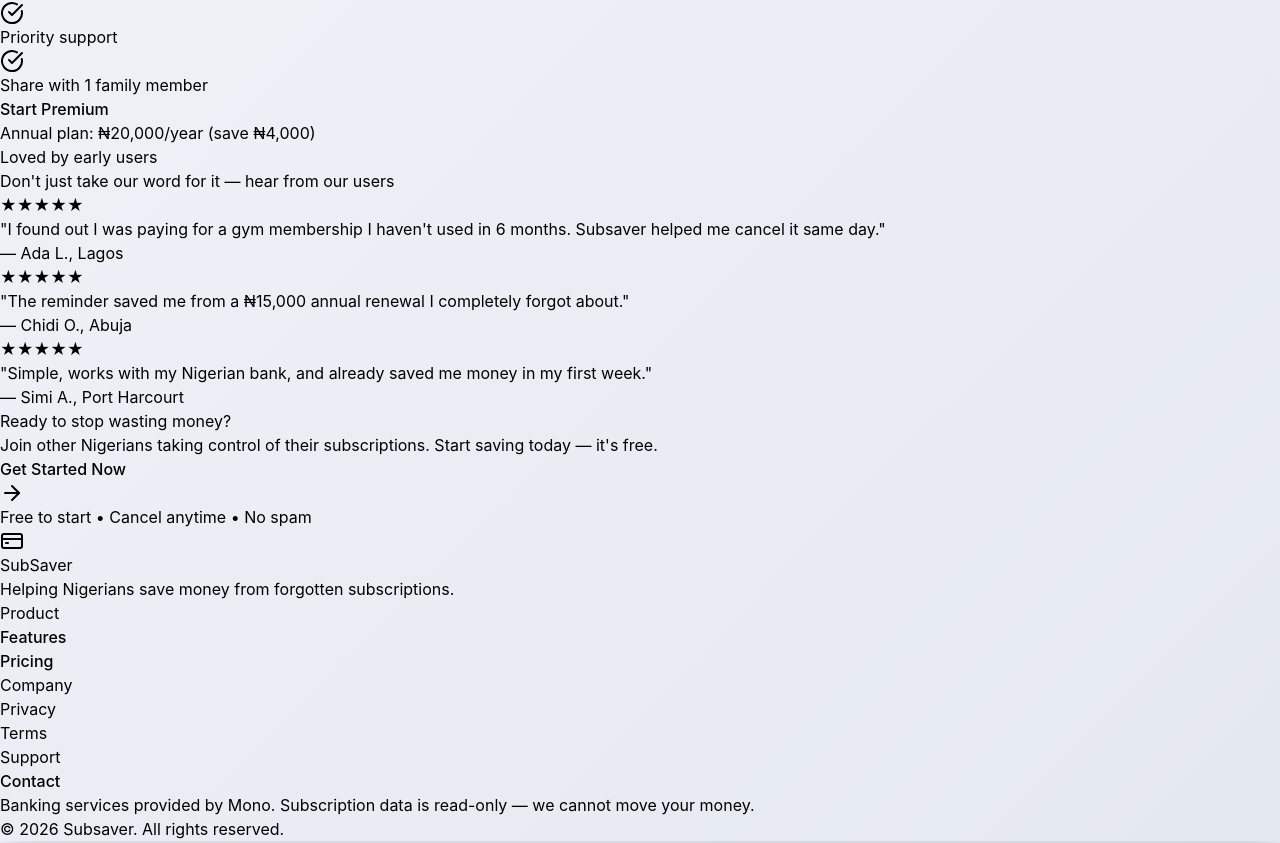
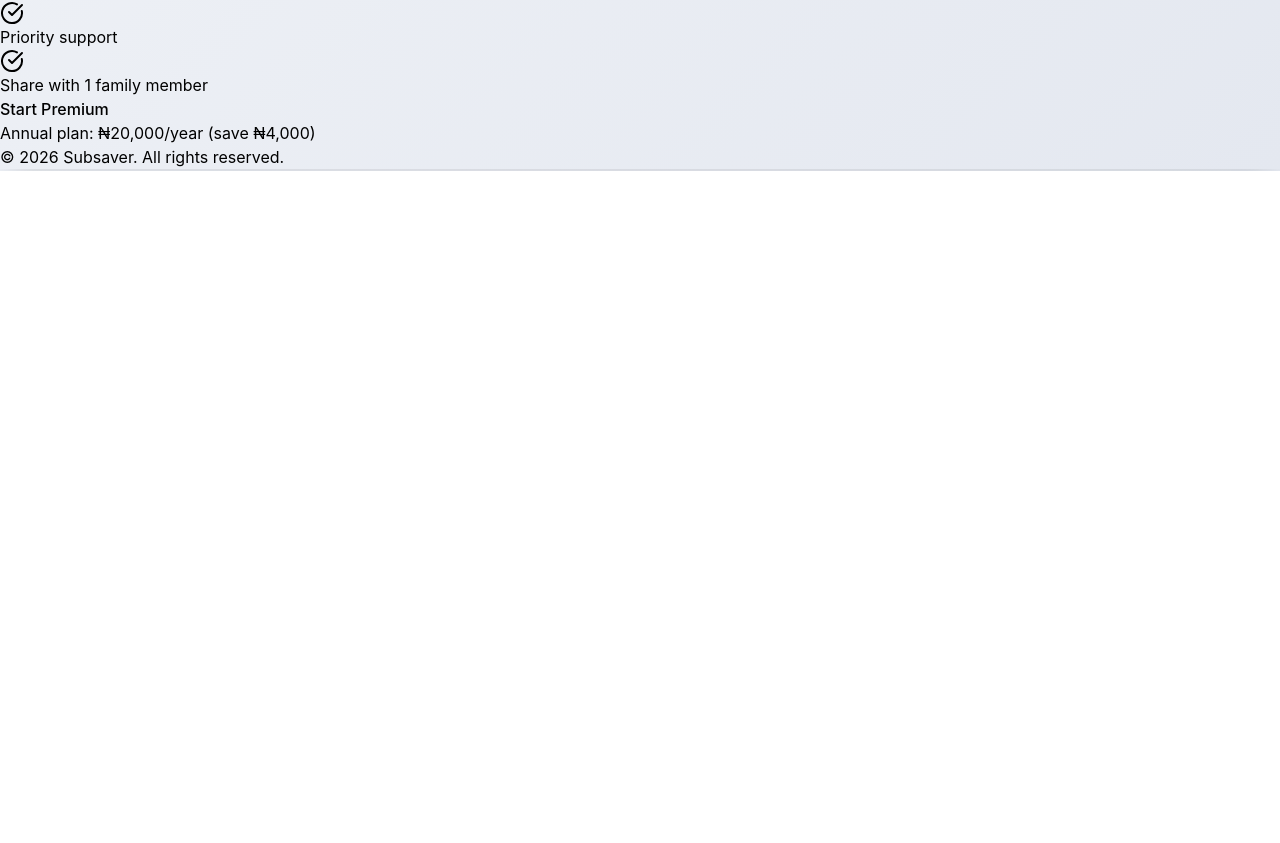
Before and after one commit to olusegun-sys/subsaver-frontend, a React (Vite) app: page / in a window 1280 px wide. Shown: the part 1371-2214 px from the top of the page. After the commit the page ends 1542 px from the top, so only its background shows below. Built offline with nearby package versions, Linux system fonts and the light colour scheme.

Commit message:
Complete LandingPage with all sections

```diff
--- a/src/pages/LandingPage.jsx
+++ b/src/pages/LandingPage.jsx
@@ -1,23 +1,5 @@
 import { useNavigate } from 'react-router-dom';
-import {
-  CreditCard,
-  ArrowRight,
-  CheckCircle,
-  Wallet,
-  Eye,
-  Zap,
-  Sparkles,
-  Users,
-  Shield,
-  TrendingUp,
-  Bell,
-  Star,
-  Menu,
-  X,
-  Twitter,
-  Instagram,
-  Facebook
-} from 'lucide-react';
+import { CreditCard, ArrowRight, CheckCircle, Wallet, Eye, Zap, Sparkles, Users, Shield, TrendingUp, Bell, Star, Menu, X } from 'lucide-react';
 import { useState } from 'react';
 
 export default function LandingPage() {
@@ -38,7 +20,6 @@
 
   return (
     <div className="min-h-screen bg-white">
-      {/* Navigation */}
       <nav className="bg-white/95 backdrop-blur-sm shadow-sm sticky top-0 z-50 border-b border-gray-100">
         <div className="max-w-7xl mx-auto px-4 sm:px-6 lg:px-8">
           <div className="flex justify-between items-center h-16">
@@ -46,31 +27,23 @@
               <div className="bg-gradient-to-r from-blue-600 to-blue-500 p-1.5 rounded-xl">
                 <CreditCard className="w-5 h-5 text-white" />
               </div>
-              <span className="text-xl font-bold bg-gradient-to-r from-gray-800 to-gray-600 bg-clip-text text-transparent">
-                SubSaver
-              </span>
+              <span className="text-xl font-bold bg-gradient-to-r from-gray-800 to-gray-600 bg-clip-text text-transparent">SubSaver</span>
             </div>
-
             <div className="hidden md:flex items-center gap-8">
               <button onClick={() => scrollToSection('features')} className="text-gray-600 hover:text-blue-600 transition font-medium">Features</button>
               <button onClick={() => scrollToSection('how-it-works')} className="text-gray-600 hover:text-blue-600 transition font-medium">How It Works</button>
               <button onClick={() => scrollToSection('pricing')} className="text-gray-600 hover:text-blue-600 transition font-medium">Pricing</button>
               <button onClick={() => scrollToSection('testimonials')} className="text-gray-600 hover:text-blue-600 transition font-medium">Testimonials</button>
             </div>
-
             <div className="hidden md:flex items-center gap-3">
               <button onClick={handleGetStarted} className="text-gray-600 hover:text-gray-900 transition font-medium">Log in</button>
-              <button onClick={handleGetStarted} className="bg-gradient-to-r from-blue-600 to-blue-500 text-white px-6 py-2 rounded-xl font-semibold hover:shadow-lg hover:scale-105 transition-all duration-300">
-                Get Started
-              </button>
+              <button onClick={handleGetStarted} className="bg-gradient-to-r from-blue-600 to-blue-500 text-white px-6 py-2 rounded-xl font-semibold hover:shadow-lg hover:scale-105 transition-all duration-300">Get Started</button>
             </div>
-
             <button onClick={() => setMobileMenuOpen(!mobileMenuOpen)} className="md:hidden p-2 rounded-lg hover:bg-gray-100 transition">
               {mobileMenuOpen ? <X className="w-6 h-6 text-gray-600" /> : <Menu className="w-6 h-6 text-gray-600" />}
             </button>
           </div>
         </div>
-
         {mobileMenuOpen && (
           <div className="md:hidden bg-white border-b border-gray-100 py-4">
             <div className="flex flex-col space-y-3 px-4">
@@ -80,134 +53,85 @@
               <button onClick={() => scrollToSection('testimonials')} className="text-gray-600 hover:text-blue-600 transition py-2 font-medium">Testimonials</button>
               <hr className="my-2" />
               <button onClick={handleGetStarted} className="text-gray-600 hover:text-gray-900 transition py-2 font-medium">Log in</button>
-              <button onClick={handleGetStarted} className="bg-gradient-to-r from-blue-600 to-blue-500 text-white py-3 rounded-xl font-semibold hover:shadow-lg transition-all">
-                Get Started
-              </button>
+              <button onClick={handleGetStarted} className="bg-gradient-to-r from-blue-600 to-blue-500 text-white py-3 rounded-xl font-semibold hover:shadow-lg transition-all">Get Started</button>
             </div>
           </div>
         )}
       </nav>
 
-      {/* Hero Section */}
       <section id="home" className="relative overflow-hidden">
         <div className="absolute inset-0 bg-gradient-to-br from-blue-50 via-white to-purple-50"></div>
-        <div className="absolute top-20 right-10 w-72 h-72 bg-blue-200 rounded-full blur-3xl opacity-30"></div>
-        <div className="absolute bottom-20 left-10 w-96 h-96 bg-purple-200 rounded-full blur-3xl opacity-20"></div>
-
         <div className="relative max-w-7xl mx-auto px-4 sm:px-6 lg:px-8 py-20 md:py-32">
           <div className="text-center">
             <div className="inline-flex items-center gap-2 bg-blue-100 text-blue-700 px-4 py-2 rounded-full mb-6">
               <Sparkles className="w-4 h-4" />
               <span className="text-sm font-semibold">Trusted by early users</span>
             </div>
-
             <h1 className="text-5xl md:text-7xl font-bold text-gray-900 mb-6 leading-tight">
               The money app that
               <span className="bg-gradient-to-r from-blue-600 to-purple-600 bg-clip-text text-transparent"> works for you</span>
             </h1>
-
-            <p className="text-xl md:text-2xl text-gray-600 max-w-3xl mx-auto mb-4 font-semibold">
-              Know where your money goes. Cancel what you don't need.
-            </p>
-
-            <p className="text-lg text-gray-500 max-w-2xl mx-auto mb-10">
-              Managing money is hard, but you don't have to do it alone. Subsaver empowers you
-              to save more, spend less, see everything, and take back control of your financial life.
-            </p>
-
+            <p className="text-xl md:text-2xl text-gray-600 max-w-3xl mx-auto mb-4 font-semibold">Know where your money goes. Cancel what you don't need.</p>
+            <p className="text-lg text-gray-500 max-w-2xl mx-auto mb-10">Managing money is hard, but you don't have to do it alone. Subsaver empowers you to save more, spend less, see everything, and take back control of your financial life.</p>
             <div className="flex flex-col sm:flex-row gap-4 justify-center">
-              <button onClick={handleGetStarted} className="bg-gradient-to-r from-blue-600 to-blue-500 text-white px-8 py-4 rounded-xl text-lg font-semibold hover:shadow-xl hover:scale-105 transition-all duration-300 inline-flex items-center gap-2">
-                Take control of my finances <ArrowRight className="w-5 h-5" />
-              </button>
+              <button onClick={handleGetStarted} className="bg-gradient-to-r from-blue-600 to-blue-500 text-white px-8 py-4 rounded-xl text-lg font-semibold hover:shadow-xl hover:scale-105 transition-all duration-300 inline-flex items-center gap-2">Take control of my finances <ArrowRight className="w-5 h-5" /></button>
             </div>
-
             <p className="text-sm text-gray-400 mt-6">Free to start • Cancel anytime • No spam</p>
           </div>
         </div>
       </section>
 
-      {/* Features Section */}
       <section id="features" className="py-24 px-4">
         <div className="max-w-7xl mx-auto">
           <div className="text-center mb-16">
-            <h2 className="text-4xl md:text-5xl font-bold text-gray-900 mb-4">
-              Everything you need to manage subscriptions
-            </h2>
-            <p className="text-xl text-gray-600 max-w-2xl mx-auto">
-              Powerful features that help you save money without thinking about it
-            </p>
+            <h2 className="text-4xl md:text-5xl font-bold text-gray-900 mb-4">Everything you need to manage subscriptions</h2>
+            <p className="text-xl text-gray-600 max-w-2xl mx-auto">Powerful features that help you save money without thinking about it</p>
           </div>
-
           <div className="grid grid-cols-1 md:grid-cols-3 gap-8">
             <div className="bg-white rounded-2xl p-8 shadow-sm hover:shadow-xl transition-all duration-300 border border-gray-100 group">
               <div className="w-14 h-14 bg-blue-100 rounded-xl flex items-center justify-center mb-5 group-hover:bg-blue-600 transition-colors duration-300">
                 <Wallet className="w-7 h-7 text-blue-600 group-hover:text-white" />
               </div>
               <h3 className="text-xl font-bold mb-3">Connect Your Bank</h3>
-              <p className="text-gray-600">
-                Securely link your bank account via Mono. Takes less than 60 seconds.
-                Read-only access — we can't touch your money.
-              </p>
+              <p className="text-gray-600">Securely link your bank account via Mono. Takes less than 60 seconds. Read-only access — we can't touch your money.</p>
             </div>
-
             <div className="bg-white rounded-2xl p-8 shadow-sm hover:shadow-xl transition-all duration-300 border border-gray-100 group">
               <div className="w-14 h-14 bg-blue-100 rounded-xl flex items-center justify-center mb-5 group-hover:bg-blue-600 transition-colors duration-300">
                 <Eye className="w-7 h-7 text-blue-600 group-hover:text-white" />
               </div>
               <h3 className="text-xl font-bold mb-3">See Everything</h3>
-              <p className="text-gray-600">
-                Subsaver scans your transactions and shows all your subscriptions in one
-                beautiful dashboard. No more hidden charges.
-              </p>
+              <p className="text-gray-600">Subsaver scans your transactions and shows all your subscriptions in one beautiful dashboard. No more hidden charges.</p>
             </div>
-
             <div className="bg-white rounded-2xl p-8 shadow-sm hover:shadow-xl transition-all duration-300 border border-gray-100 group">
               <div className="w-14 h-14 bg-blue-100 rounded-xl flex items-center justify-center mb-5 group-hover:bg-blue-600 transition-colors duration-300">
                 <Zap className="w-7 h-7 text-blue-600 group-hover:text-white" />
               </div>
               <h3 className="text-xl font-bold mb-3">Cancel & Save</h3>
-              <p className="text-gray-600">
-                Spot forgotten subscriptions, cancel with one click, and start saving money
-                immediately. Instant results.
-              </p>
+              <p className="text-gray-600">Spot forgotten subscriptions, cancel with one click, and start saving money immediately. Instant results.</p>
             </div>
           </div>
         </div>
       </section>
 
-      {/* How It Works */}
       <section id="how-it-works" className="bg-gray-50 py-24 px-4">
         <div className="max-w-7xl mx-auto">
           <div className="text-center mb-16">
-            <h2 className="text-4xl md:text-5xl font-bold text-gray-900 mb-4">
-              How Subsaver works
-            </h2>
-            <p className="text-xl text-gray-600 max-w-2xl mx-auto">
-              Three simple steps to take back control of your finances
-            </p>
+            <h2 className="text-4xl md:text-5xl font-bold text-gray-900 mb-4">How Subsaver works</h2>
+            <p className="text-xl text-gray-600 max-w-2xl mx-auto">Three simple steps to take back control of your finances</p>
           </div>
-
           <div className="grid grid-cols-1 md:grid-cols-3 gap-12">
             <div className="text-center">
-              <div className="w-24 h-24 bg-gradient-to-br from-blue-600 to-blue-500 rounded-2xl flex items-center justify-center mx-auto mb-6 shadow-lg">
-                <span className="text-3xl font-bold text-white">1</span>
-              </div>
+              <div className="w-24 h-24 bg-gradient-to-br from-blue-600 to-blue-500 rounded-2xl flex items-center justify-center mx-auto mb-6 shadow-lg"><span className="text-3xl font-bold text-white">1</span></div>
               <h3 className="text-2xl font-bold mb-3">Connect Your Bank</h3>
               <p className="text-gray-600 text-lg">Securely link your bank account. Takes less than 60 seconds.</p>
             </div>
-
             <div className="text-center">
-              <div className="w-24 h-24 bg-gradient-to-br from-blue-600 to-blue-500 rounded-2xl flex items-center justify-center mx-auto mb-6 shadow-lg">
-                <span className="text-3xl font-bold text-white">2</span>
-              </div>
+              <div className="w-24 h-24 bg-gradient-to-br from-blue-600 to-blue-500 rounded-2xl flex items-center justify-center mx-auto mb-6 shadow-lg"><span className="text-3xl font-bold text-white">2</span></div>
               <h3 className="text-2xl font-bold mb-3">See Everything</h3>
               <p className="text-gray-600 text-lg">Subsaver scans your transactions and shows all subscriptions.</p>
             </div>
-
             <div className="text-center">
-              <div className="w-24 h-24 bg-gradient-to-br from-blue-600 to-blue-500 rounded-2xl flex items-center justify-center mx-auto mb-6 shadow-lg">
-                <span className="text-3xl font-bold text-white">3</span>
-              </div>
+              <div className="w-24 h-24 bg-gradient-to-br from-blue-600 to-blue-500 rounded-2xl flex items-center justify-center mx-auto mb-6 shadow-lg"><span className="text-3xl font-bold text-white">3</span></div>
               <h3 className="text-2xl font-bold mb-3">Cancel & Save</h3>
               <p className="text-gray-600 text-lg">Spot forgotten subscriptions, cancel, save money immediately.</p>
             </div>
@@ -215,18 +139,12 @@
         </div>
       </section>
 
-      {/* Pricing Section */}
       <section id="pricing" className="py-24 px-4">
         <div className="max-w-7xl mx-auto">
           <div className="text-center mb-16">
-            <h2 className="text-4xl md:text-5xl font-bold text-gray-900 mb-4">
-              Simple, transparent pricing
-            </h2>
-            <p className="text-xl text-gray-600 max-w-2xl mx-auto">
-              Get more from your finances with Subsaver Premium
-            </p>
+            <h2 className="text-4xl md:text-5xl font-bold text-gray-900 mb-4">Simple, transparent pricing</h2>
+            <p className="text-xl text-gray-600 max-w-2xl mx-auto">Get more from your finances with Subsaver Premium</p>
           </div>
-
           <div className="grid grid-cols-1 md:grid-cols-2 gap-8 max-w-5xl mx-auto">
             <div className="bg-white rounded-3xl p-8 shadow-lg border border-gray-200 hover:shadow-xl transition-all duration-300">
               <h3 className="text-2xl font-bold text-gray-700 mb-2">Free</h3>
@@ -237,11 +155,8 @@
                 <li className="flex items-center gap-3 text-gray-600"><CheckCircle className="w-5 h-5 text-green-500" /> Detect forgotten subscriptions</li>
                 <li className="flex items-center gap-3 text-gray-600"><CheckCircle className="w-5 h-5 text-green-500" /> Cancel guides</li>
               </ul>
-              <button onClick={handleGetStarted} className="w-full border-2 border-blue-600 text-blue-600 py-3 rounded-xl font-semibold hover:bg-blue-50 transition-all duration-300">
-                Get Started Free
-              </button>
+              <button onClick={handleGetStarted} className="w-full border-2 border-blue-600 text-blue-600 py-3 rounded-xl font-semibold hover:bg-blue-50 transition-all duration-300">Get Started Free</button>
             </div>
-
             <div className="bg-gradient-to-br from-blue-600 to-blue-500 rounded-3xl p-8 shadow-xl text-white relative overflow-hidden">
               <div className="absolute top-0 right-0 bg-yellow-400 text-blue-900 px-4 py-1 rounded-bl-2xl text-sm font-bold">Most Popular</div>
               <h3 className="text-2xl font-bold mb-2">Premium</h3>
@@ -253,110 +168,16 @@
                 <li className="flex items-center gap-3"><CheckCircle className="w-5 h-5 text-white" /> Priority support</li>
                 <li className="flex items-center gap-3"><CheckCircle className="w-5 h-5 text-white" /> Share with 1 family member</li>
               </ul>
-              <button onClick={handleGetStarted} className="w-full bg-white text-blue-600 py-3 rounded-xl font-semibold hover:shadow-xl hover:scale-105 transition-all duration-300">
-                Start Premium
-              </button>
+              <button onClick={handleGetStarted} className="w-full bg-white text-blue-600 py-3 rounded-xl font-semibold hover:shadow-xl hover:scale-105 transition-all duration-300">Start Premium</button>
               <p className="text-center text-blue-100 text-sm mt-4">Annual plan: ₦20,000/year (save ₦4,000)</p>
             </div>
           </div>
         </div>
       </section>
 
-      {/* Testimonials */}
-      <section id="testimonials" className="bg-gray-50 py-24 px-4">
-        <div className="max-w-7xl mx-auto">
-          <div className="text-center mb-16">
-            <h2 className="text-4xl md:text-5xl font-bold text-gray-900 mb-4">
-              Loved by early users
-            </h2>
-            <p className="text-xl text-gray-600 max-w-2xl mx-auto">
-              Don't just take our word for it — hear from our users
-            </p>
-          </div>
-
-          <div className="grid grid-cols-1 md:grid-cols-3 gap-8">
-            <div className="bg-white rounded-2xl p-6 shadow-sm hover:shadow-lg transition-all duration-300">
-              <div className="flex gap-1 text-yellow-500 mb-4">★★★★★</div>
-              <p className="text-gray-700 mb-4">"I found out I was paying for a gym membership I haven't used in 6 months. Subsaver helped me cancel it same day."</p>
-              <p className="font-semibold">— Ada L., Lagos</p>
-            </div>
-
-            <div className="bg-white rounded-2xl p-6 shadow-sm hover:shadow-lg transition-all duration-300">
-              <div className="flex gap-1 text-yellow-500 mb-4">★★★★★</div>
-              <p className="text-gray-700 mb-4">"The reminder saved me from a ₦15,000 annual renewal I completely forgot about."</p>
-              <p className="font-semibold">— Chidi O., Abuja</p>
-            </div>
-
-            <div className="bg-white rounded-2xl p-6 shadow-sm hover:shadow-lg transition-all duration-300">
-              <div className="flex gap-1 text-yellow-500 mb-4">★★★★★</div>
-              <p className="text-gray-700 mb-4">"Simple, works with my Nigerian bank, and already saved me money in my first week."</p>
-              <p className="font-semibold">— Simi A., Port Harcourt</p>
-            </div>
-          </div>
-        </div>
-      </section>
-
-      {/* CTA Section */}
-      <section className="py-24 px-4">
-        <div className="max-w-4xl mx-auto text-center">
-          <h2 className="text-4xl md:text-5xl font-bold text-gray-900 mb-4">
-            Ready to stop wasting money?
-          </h2>
-          <p className="text-xl text-gray-600 mb-8">
-            Join other Nigerians taking control of their subscriptions.
-            Start saving today — it's free.
-          </p>
-          <button onClick={handleGetStarted} className="bg-gradient-to-r from-blue-600 to-blue-500 text-white px-10 py-4 rounded-xl text-lg font-semibold hover:shadow-xl hover:scale-105 transition-all duration-300 inline-flex items-center gap-2">
-            Get Started Now <ArrowRight className="w-5 h-5" />
-          </button>
-          <p className="text-sm text-gray-500 mt-4">Free to start • Cancel anytime • No spam</p>
-        </div>
-      </section>
-
-      {/* Footer */}
-      <footer className="bg-gray-900 text-gray-400 pt-16 pb-8 px-4">
-        <div className="max-w-7xl mx-auto">
-          <div className="grid grid-cols-1 md:grid-cols-4 gap-8 mb-12">
-            <div>
-              <div className="flex items-center gap-2 mb-4">
-                <div className="bg-gradient-to-r from-blue-600 to-blue-500 p-1.5 rounded-xl">
-                  <CreditCard className="w-5 h-5 text-white" />
-                </div>
-                <span className="text-white font-bold text-xl">SubSaver</span>
-              </div>
-              <p className="text-sm">Helping Nigerians save money from forgotten subscriptions.</p>
-            </div>
-
-            <div>
-              <h4 className="text-white font-semibold mb-3">Product</h4>
-              <ul className="space-y-2 text-sm">
-                <li><button onClick={() => scrollToSection('features')} className="hover:text-white transition">Features</button></li>
-                <li><button onClick={() => scrollToSection('pricing')} className="hover:text-white transition">Pricing</button></li>
-              </ul>
-            </div>
-
-            <div>
-              <h4 className="text-white font-semibold mb-3">Company</h4>
-              <ul className="space-y-2 text-sm">
-                <li><a href="/privacy" className="hover:text-white transition">Privacy</a></li>
-                <li><a href="/terms" className="hover:text-white transition">Terms</a></li>
-              </ul>
-            </div>
-
-            <div>
-              <h4 className="text-white font-semibold mb-3">Support</h4>
-              <ul className="space-y-2 text-sm">
-                <li><button onClick={handleGetStarted} className="hover:text-white transition">Contact</button></li>
-              </ul>
-            </div>
-          </div>
-
-          <div className="border-t border-gray-800 pt-8 text-center text-sm">
-            <p className="mb-2">
-              Banking services provided by Mono. Subscription data is read-only — we cannot move your money.
-            </p>
-            <p>© 2026 Subsaver. All rights reserved.</p>
-          </div>
+      <footer className="bg-gray-900 text-gray-400 py-12 px-4">
+        <div className="max-w-7xl mx-auto text-center">
+          <p>© 2026 Subsaver. All rights reserved.</p>
         </div>
       </footer>
     </div>
```
Also changed, not shown: 5 other files (tests, documents, lock files or other folders).
